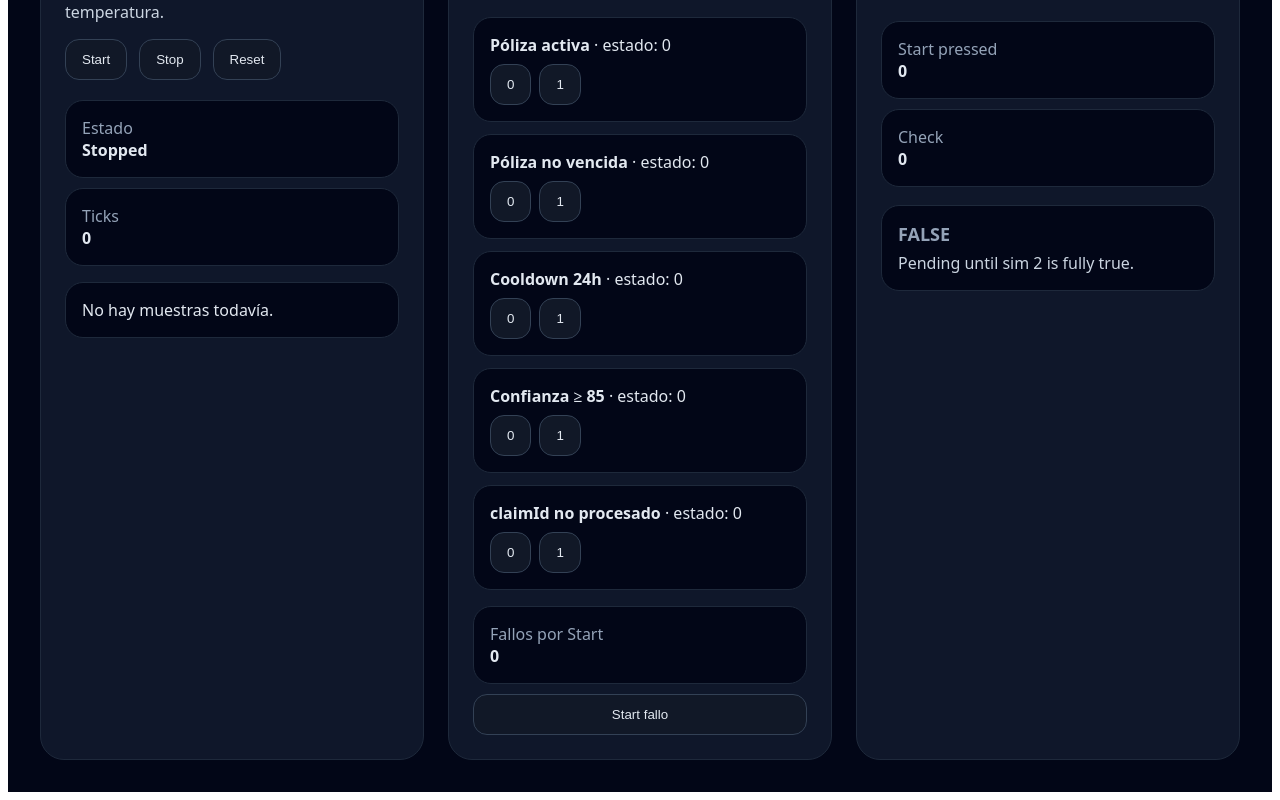
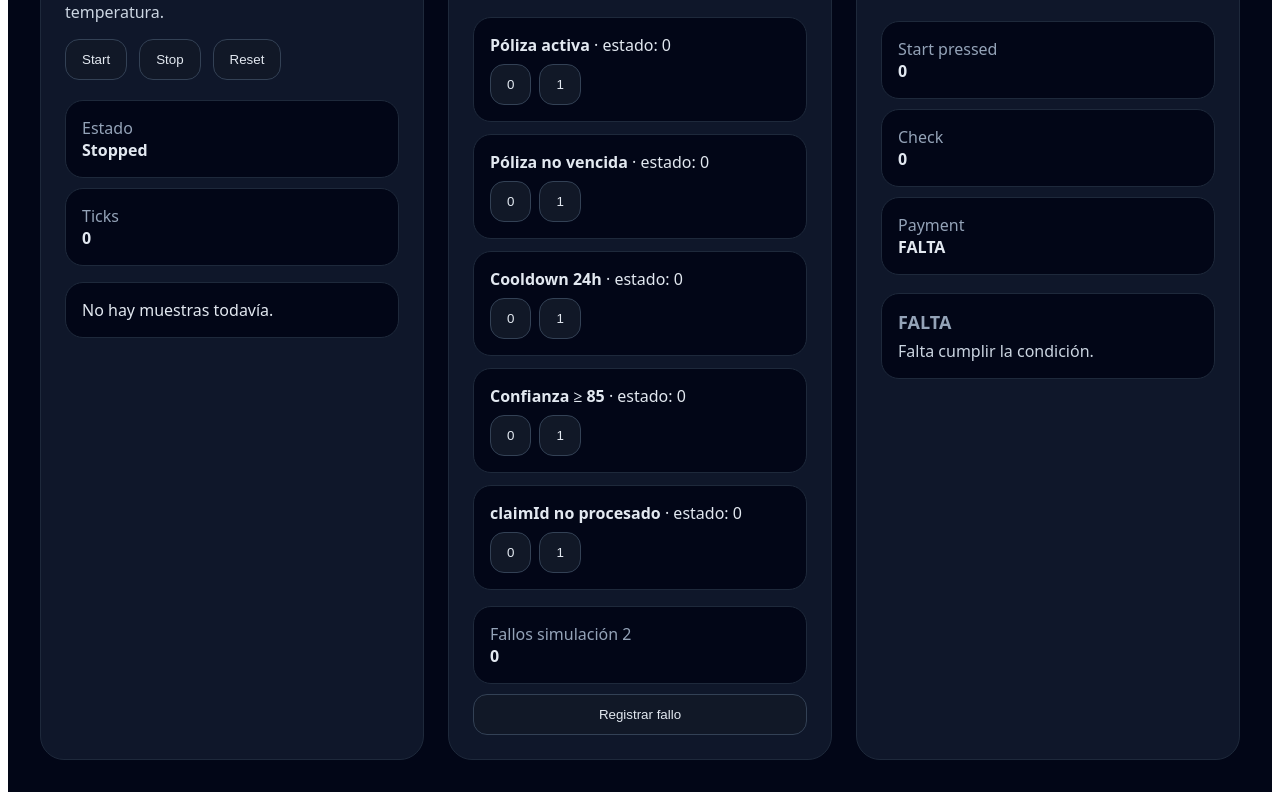
Before and after one commit to yaus40393/MONAD_BLITZ, a Next.js app: page / in a window 1280 px wide. Shown: the part 640-1440 px from the top of the page. Built offline with nearby package versions, Linux system fonts and the light colour scheme.

Commit message:
feat: gate payment by detected faults

```diff
--- a/app/page.tsx
+++ b/app/page.tsx
@@ -18,6 +18,8 @@ export default function Page() {
   const [claimFlags, setClaimFlags] = useState<ClaimFlags>({ policyActive: 0, policyNotExpired: 0, cooldownOk: 0, confidenceOk: 0, claimIdFresh: 0 });
   const [startedOnce, setStartedOnce] = useState<0 | 1>(0);
   const [startPressed, setStartPressed] = useState<0 | 1>(0);
+  const [faultCount2, setFaultCount2] = useState(0);
+  const [faultCount1, setFaultCount1] = useState(0);
 
   useEffect(() => {
     if (!running) return;
@@ -37,7 +39,8 @@ export default function Page() {
   }, [running]);
 
   const setFlag = (key: keyof ClaimFlags, value: 0 | 1) => setClaimFlags((prev) => ({ ...prev, [key]: value }));
-  const allOk = Object.values(claimFlags).every((v) => v === 1) && startedOnce === 1;
+  const sim2AllTrue = Object.values(claimFlags).every((v) => v === 1) && startedOnce === 1;
+  const paymentState = sim2AllTrue && (faultCount1 > 0 || faultCount2 > 0) ? 'PAGO EFECTUADO' : 'FALTA';
 
   return (
     <main style={{ minHeight: '100vh', background: '#020617', color: '#e2e8f0', padding: 32, fontFamily: 'ui-sans-serif, system-ui' }}>
@@ -62,9 +65,9 @@ export default function Page() {
             <h2>Live Oracle</h2>
             <p style={{ color: '#cbd5e1' }}>Start/Stop/Reset para el muestreo de sensores alimentados con corriente y temperatura.</p>
             <div style={{ display: 'flex', gap: 12, marginTop: 12, flexWrap: 'wrap' }}>
-              <button onClick={() => { setRunning(true); setStartedOnce(1); setStartPressed(1); }} style={btn}>Start</button>
+              <button onClick={() => { setRunning(true); setStartedOnce(1); setStartPressed(1); setFaultCount1((v) => v + 1); }} style={btn}>Start</button>
               <button onClick={() => { setRunning(false); }} style={btn}>Stop</button>
-              <button onClick={() => { setRunning(false); setTick(0); setReadings([]); setStartedOnce(0); setStartPressed(0); }} style={btn}>Reset</button>
+              <button onClick={() => { setRunning(false); setTick(0); setReadings([]); setStartedOnce(0); setStartPressed(0); setFaultCount1(0); }} style={btn}>Reset</button>
             </div>
             <div style={{ marginTop: 20, display: 'grid', gap: 10 }}>
               <Info label="Estado" value={running ? 'Sampling sensors...' : 'Stopped'} />
@@ -86,21 +89,22 @@ export default function Page() {
               <FlagRow label="claimId no procesado" value={claimFlags.claimIdFresh} onZero={() => setFlag('claimIdFresh', 0)} onOne={() => setFlag('claimIdFresh', 1)} />
             </div>
             <div style={{ marginTop: 16, display: 'grid', gap: 10 }}>
-              <Info label="Fallos por Start" value={String(startPressed === 1 ? 1 : 0)} />
-              <button onClick={() => setStartPressed(1)} style={btn}>Start fallo</button>
+              <Info label="Fallos simulación 2" value={String(faultCount2)} />
+              <button onClick={() => setFaultCount2((v) => v + 1)} style={btn}>Registrar fallo</button>
             </div>
           </div>
 
           <div style={box}>
             <h2>CONDITIONS</h2>
-            <p style={{ color: '#cbd5e1' }}>Start de la simulación 1 y Check de la simulación 2 determinan este estado.</p>
+            <p style={{ color: '#cbd5e1' }}>El pago depende de Start, de las condiciones true y de los fallos detectados.</p>
             <div style={{ marginTop: 20, display: 'grid', gap: 10 }}>
               <Info label="Start pressed" value={String(startPressed)} />
-              <Info label="Check" value={String(allOk ? 1 : 0)} />
+              <Info label="Check" value={String(sim2AllTrue ? 1 : 0)} />
+              <Info label="Payment" value={paymentState} />
             </div>
             <div style={{ marginTop: 18, padding: 16, borderRadius: 18, border: '1px solid #1e293b', background: '#020617' }}>
-              <div style={{ color: (startPressed && allOk) ? '#4ade80' : '#94a3b8', fontWeight: 700, fontSize: 18 }}>{(startPressed && allOk) ? 'TRUE' : 'FALSE'}</div>
-              <div style={{ color: '#cbd5e1', marginTop: 6 }}>{allOk ? 'Pago emitido.' : 'Pending until sim 2 is fully true.'}</div>
+              <div style={{ color: paymentState === 'PAGO EFECTUADO' ? '#4ade80' : '#94a3b8', fontWeight: 700, fontSize: 18 }}>{paymentState}</div>
+              <div style={{ color: '#cbd5e1', marginTop: 6 }}>{paymentState === 'PAGO EFECTUADO' ? 'Las condiciones siguen true y hubo fallo detectado.' : 'Falta cumplir la condición.'}</div>
             </div>
           </div>
         </section>
```
